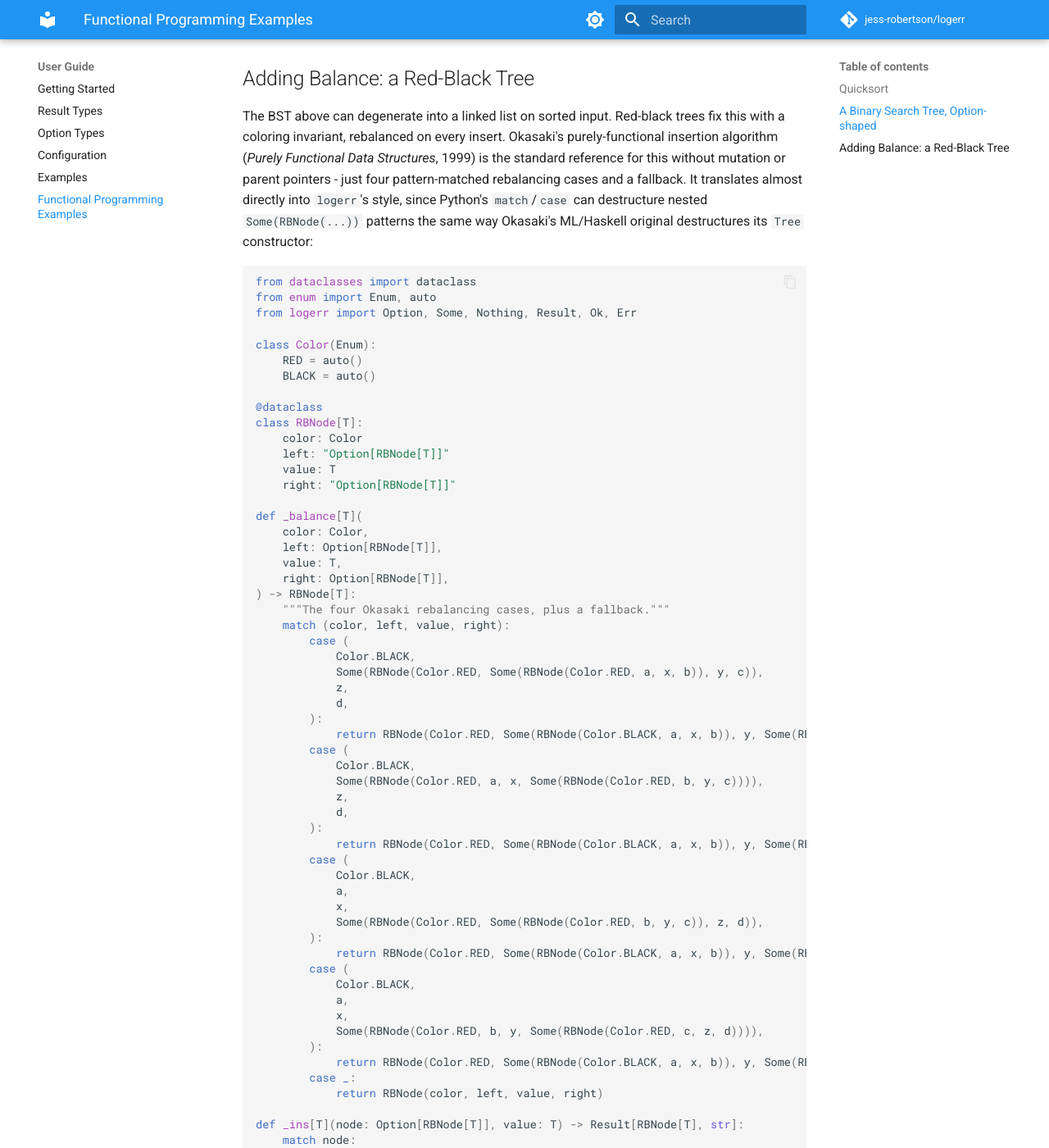
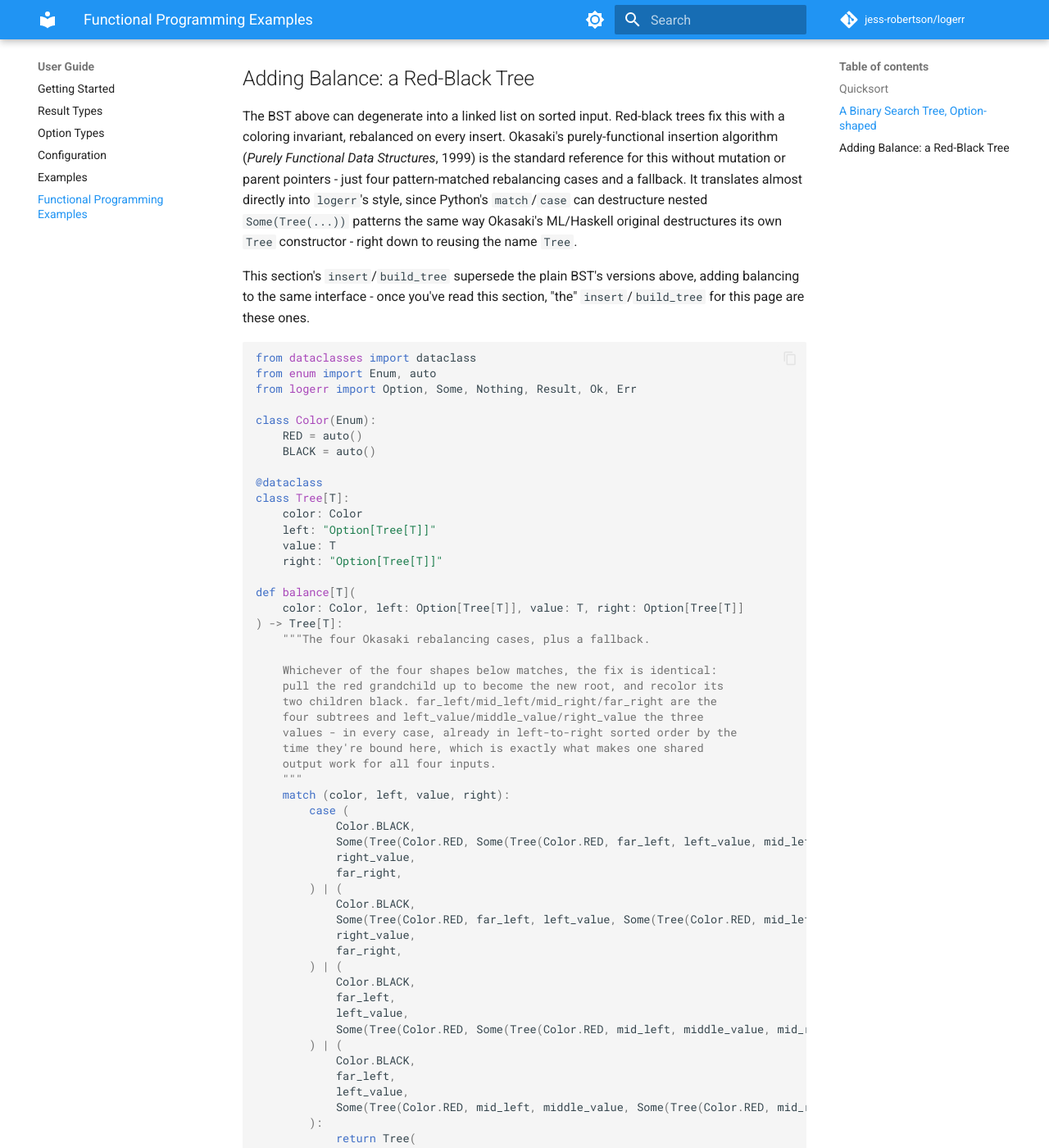
Before and after one commit to jesserobertson/logerr, an MkDocs documentation site: the page built from docs/guide/functional-examples.md, in a window 1280 px wide and 1400 px high, scrolled down 2240 px. Shown: the whole window at 82% size. Built offline with MkDocs 1.6.1 and Material for MkDocs 9.7.7, drawn with Linux system fonts in a browser that asks for light colours; comment, search, counter and statistics services are not loaded; some of the changed text lies outside the part shown.

Commit message:
Simplify red-black tree example: Tree naming, combined balance cases

````diff
--- a/docs/guide/functional-examples.md
+++ b/docs/guide/functional-examples.md
@@ -119,9 +119,13 @@ Okasaki's purely-functional insertion algorithm (*Purely Functional Data
 Structures*, 1999) is the standard reference for this without mutation or
 parent pointers - just four pattern-matched rebalancing cases and a
 fallback. It translates almost directly into `logerr`'s style, since
-Python's `match`/`case` can destructure nested `Some(RBNode(...))`
-patterns the same way Okasaki's ML/Haskell original destructures its
-`Tree` constructor:
+Python's `match`/`case` can destructure nested `Some(Tree(...))` patterns
+the same way Okasaki's ML/Haskell original destructures its own `Tree`
+constructor - right down to reusing the name `Tree`.
+
+This section's `insert`/`build_tree` supersede the plain BST's versions
+above, adding balancing to the same interface - once you've read this
+section, "the" `insert`/`build_tree` for this page are these ones.
 
 ```python
 from dataclasses import dataclass
@@ -133,88 +137,95 @@ class Color(Enum):
     BLACK = auto()
 
 @dataclass
-class RBNode[T]:
+class Tree[T]:
     color: Color
-    left: "Option[RBNode[T]]"
+    left: "Option[Tree[T]]"
     value: T
-    right: "Option[RBNode[T]]"
+    right: "Option[Tree[T]]"
 
-def _balance[T](
-    color: Color,
-    left: Option[RBNode[T]],
-    value: T,
-    right: Option[RBNode[T]],
-) -> RBNode[T]:
-    """The four Okasaki rebalancing cases, plus a fallback."""
+def balance[T](
+    color: Color, left: Option[Tree[T]], value: T, right: Option[Tree[T]]
+) -> Tree[T]:
+    """The four Okasaki rebalancing cases, plus a fallback.
+
+    Whichever of the four shapes below matches, the fix is identical:
+    pull the red grandchild up to become the new root, and recolor its
+    two children black. far_left/mid_left/mid_right/far_right are the
+    four subtrees and left_value/middle_value/right_value the three
+    values - in every case, already in left-to-right sorted order by the
+    time they're bound here, which is exactly what makes one shared
+    output work for all four inputs.
+    """
     match (color, left, value, right):
         case (
             Color.BLACK,
-            Some(RBNode(Color.RED, Some(RBNode(Color.RED, a, x, b)), y, c)),
-            z,
-            d,
+            Some(Tree(Color.RED, Some(Tree(Color.RED, far_left, left_value, mid_left)), middle_value, mid_right)),
+            right_value,
+            far_right,
+        ) | (
+            Color.BLACK,
+            Some(Tree(Color.RED, far_left, left_value, Some(Tree(Color.RED, mid_left, middle_value, mid_right)))),
+            right_value,
+            far_right,
+        ) | (
+            Color.BLACK,
+            far_left,
+            left_value,
+            Some(Tree(Color.RED, Some(Tree(Color.RED, mid_left, middle_value, mid_right)), right_value, far_right)),
+        ) | (
+            Color.BLACK,
+            far_left,
+            left_value,
+            Some(Tree(Color.RED, mid_left, middle_value, Some(Tree(Color.RED, mid_right, right_value, far_right)))),
         ):
-            return RBNode(Color.RED, Some(RBNode(Color.BLACK, a, x, b)), y, Some(RBNode(Color.BLACK, c, z, d)))
-        case (
-            Color.BLACK,
-            Some(RBNode(Color.RED, a, x, Some(RBNode(Color.RED, b, y, c)))),
-            z,
-            d,
-        ):
-            return RBNode(Color.RED, Some(RBNode(Color.BLACK, a, x, b)), y, Some(RBNode(Color.BLACK, c, z, d)))
-        case (
-            Color.BLACK,
-            a,
-            x,
-            Some(RBNode(Color.RED, Some(RBNode(Color.RED, b, y, c)), z, d)),
-        ):
-            return RBNode(Color.RED, Some(RBNode(Color.BLACK, a, x, b)), y, Some(RBNode(Color.BLACK, c, z, d)))
-        case (
-            Color.BLACK,
-            a,
-            x,
-            Some(RBNode(Color.RED, b, y, Some(RBNode(Color.RED, c, z, d)))),
-        ):
-            return RBNode(Color.RED, Some(RBNode(Color.BLACK, a, x, b)), y, Some(RBNode(Color.BLACK, c, z, d)))
+            return Tree(
+                Color.RED,
+                Some(Tree(Color.BLACK, far_left, left_value, mid_left)),
+                middle_value,
+                Some(Tree(Color.BLACK, mid_right, right_value, far_right)),
+            )
         case _:
-            return RBNode(color, left, value, right)
+            return Tree(color, left, value, right)
 
-def _ins[T](node: Option[RBNode[T]], value: T) -> Result[RBNode[T], str]:
+def _ins[T](node: Option[Tree[T]], value: T) -> Result[Tree[T], str]:
     match node:
         case Nothing():
-            return Ok(RBNode(Color.RED, Nothing.empty(), value, Nothing.empty()))
+            return Ok(Tree(Color.RED, Nothing.empty(), value, Nothing.empty()))
         case Some(n) if value == n.value:
             return Err(f"Duplicate key: {value}")
         case Some(n) if value < n.value:
             return _ins(n.left, value).map(
-                lambda new_left: _balance(n.color, Some(new_left), n.value, n.right)
+                lambda new_left: balance(n.color, Some(new_left), n.value, n.right)
             )
         case Some(n):
             return _ins(n.right, value).map(
-                lambda new_right: _balance(n.color, n.left, n.value, Some(new_right))
+                lambda new_right: balance(n.color, n.left, n.value, Some(new_right))
             )
 
-def rb_insert[T](tree: Option[RBNode[T]], value: T) -> Result[Option[RBNode[T]], str]:
+def insert[T](tree: Option[Tree[T]], value: T) -> Result[Option[Tree[T]], str]:
     """Insert into a red-black tree, keeping the same Result-based
-    duplicate-key contract as the plain BST above."""
+    duplicate-key contract as the plain BST's insert above."""
     return _ins(tree, value).map(
-        lambda n: Some(RBNode(Color.BLACK, n.left, n.value, n.right))
+        lambda n: Some(Tree(Color.BLACK, n.left, n.value, n.right))
     )
 ```
 
 Same recursive shape as the plain BST's `insert` - `Nothing`/`Some` for
 absent/present children, `Result`/`.map()` for duplicate-key
-short-circuiting - with `_balance`'s four `match`/`case` arms doing the
-rebalancing work that `insert` alone doesn't need.
+short-circuiting - with `balance`'s four combined `match`/`case`
+alternatives doing the rebalancing work that plain insertion doesn't
+need. (The plain BST's `search` from the previous section still works
+here unmodified - it only ever reads `.value`/`.left`/`.right`, never
+`.color`, so it doesn't care which kind of tree it's searching.)
 
-Building a tree from a list is the same fold as the plain BST's
-`build_tree` - and since `rb_insert`'s signature already matches
-`Result.fold`'s expected shape exactly (`Result[Option[RBNode[T]], str]`,
-no `Node`-vs-`Option[Node]` mismatch to bridge), it needs no `.map(Some)`
-wrapper at all:
+Building a tree from a list is still the same fold as before - and this
+`insert` already returns `Result[Option[Tree[T]], str]` directly (unlike
+the plain BST's `insert`, which returns the bare node), so this `build_tree`
+needs no `.map(Some)` wrapper:
 
 ```python
-def rb_build_tree[T](values: list[T]) -> Result[Option[RBNode[T]], str]:
-    return Result.fold(values, Nothing.empty(), rb_insert)
+def build_tree[T](values: list[T]) -> Result[Option[Tree[T]], str]:
+    return Result.fold(values, Nothing.empty(), insert)
 
-rb_build_tree([5, 3, 8, 1, 4, 7, 9, 2, 6, 0])   # Ok(Some(RBNode(...)))
+build_tree([5, 3, 8, 1, 4, 7, 9, 2, 6, 0])   # Ok(Some(Tree(...)))
 ```
````
